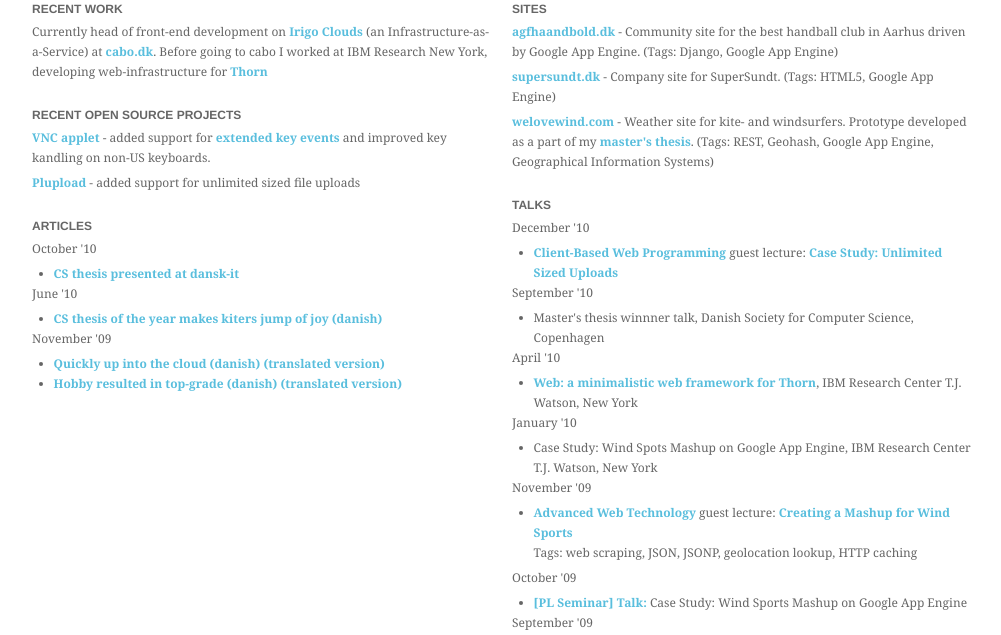
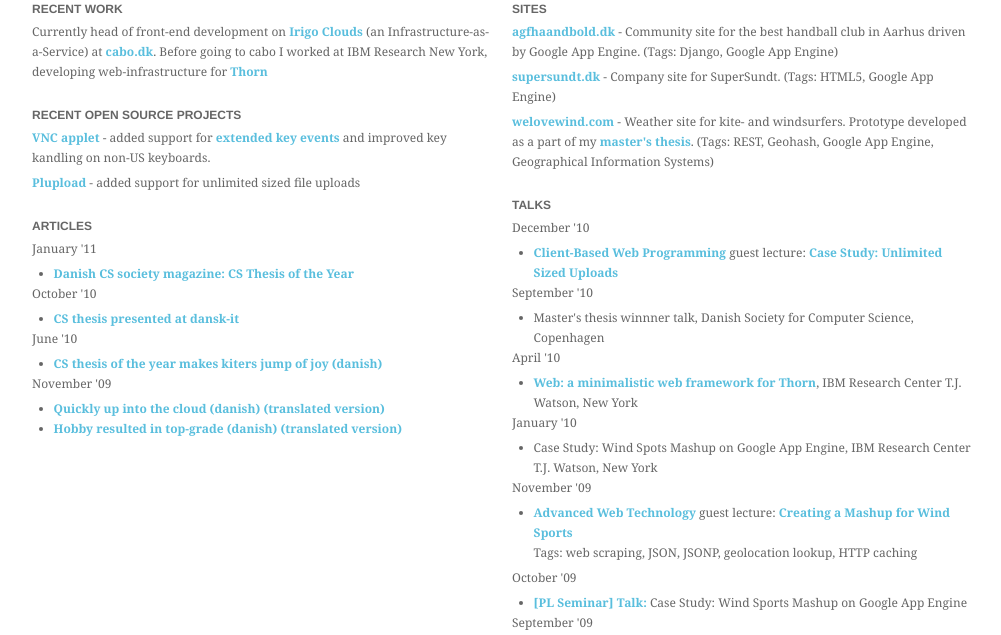
Before and after one commit to jakobadam/jakobdams, a Python web app: template templates/about.html in a window 1280 px wide. Shown: the part 405-1040 px from the top of the page, without its empty margins (138-1139 px from the left). Run offline with Jinja, Linux system fonts and the light colour scheme; the template is opened without the code that fills it, so the values that code supplies are empty; some libraries are stand-ins or nearby versions.

Commit message:
updated with dansk selskab for datalogi medlemsblad.

```diff
--- a/templates/about.html
+++ b/templates/about.html
@@ -32,6 +32,11 @@ characterizes Jakob well.&#8221;
     added support for unlimited sized file uploads
   </p>
     <h3>Articles</h3>
+    <p>January '11</p >
+    <ul>
+      <li><a href="http://www.datalogi.dk/datalogi/medlemsblad/2010-2011-1.pdf">Danish CS society magazine: CS Thesis of the Year</a></li>
+    </ul>
+
     <p>October '10</p >
     <ul>
       <li><a href="http://dit.dk/aktuelt/specialeboers/specialer/Jacob%20Dam.aspx">CS thesis presented at dansk-it</a></li>
```
